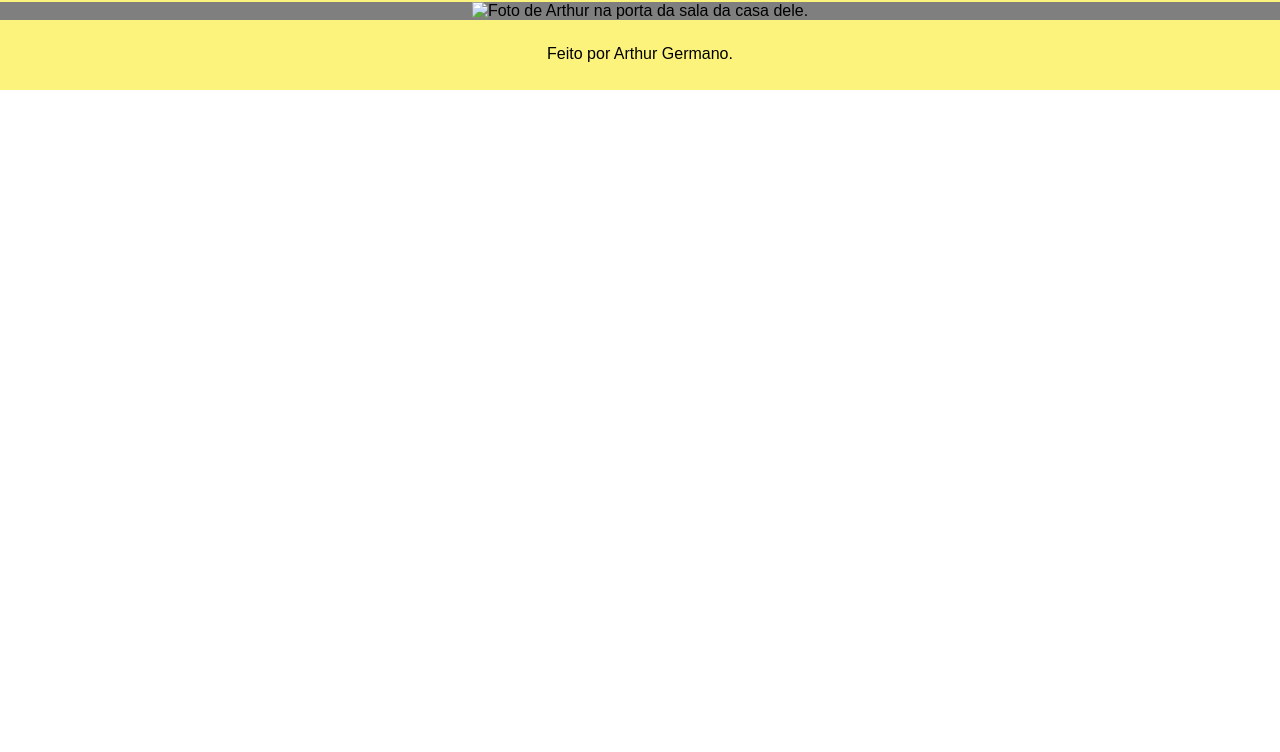
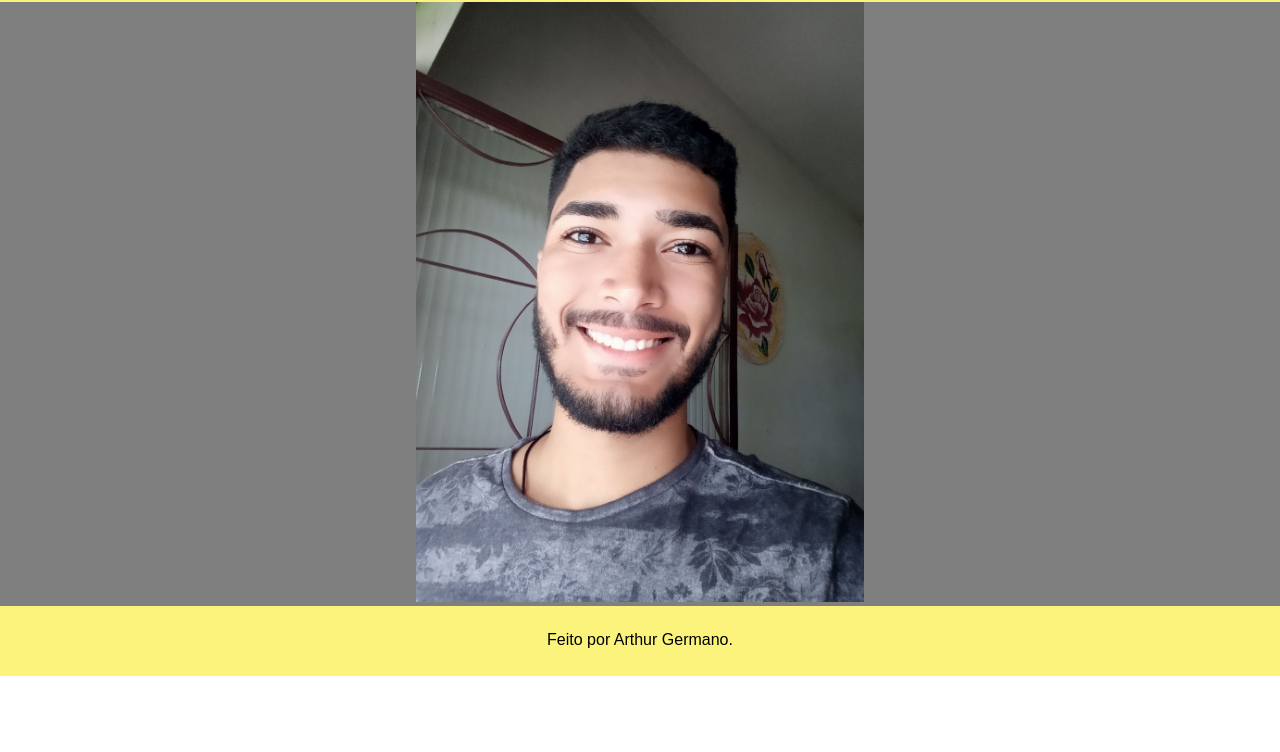
Before and after one commit to germano-beep/germano-beep, a plain HTML site: page index.html in a window 1280 px wide. Shown: the part 48-800 px from the top of the page. Drawn offline with Linux system fonts and the light colour scheme.

Commit message:
corrigindo

```diff
--- a/index.html
+++ b/index.html
@@ -19,7 +19,7 @@
 
         <div id="principal">
             <div class="container img">
-                <img src="clsIMG_20191012_093032.jpg"
+                <img src="IMG_20191012_093032.jpg"
                 alt="Foto de Arthur na porta da sala da casa dele.">
             </div>
 
```
